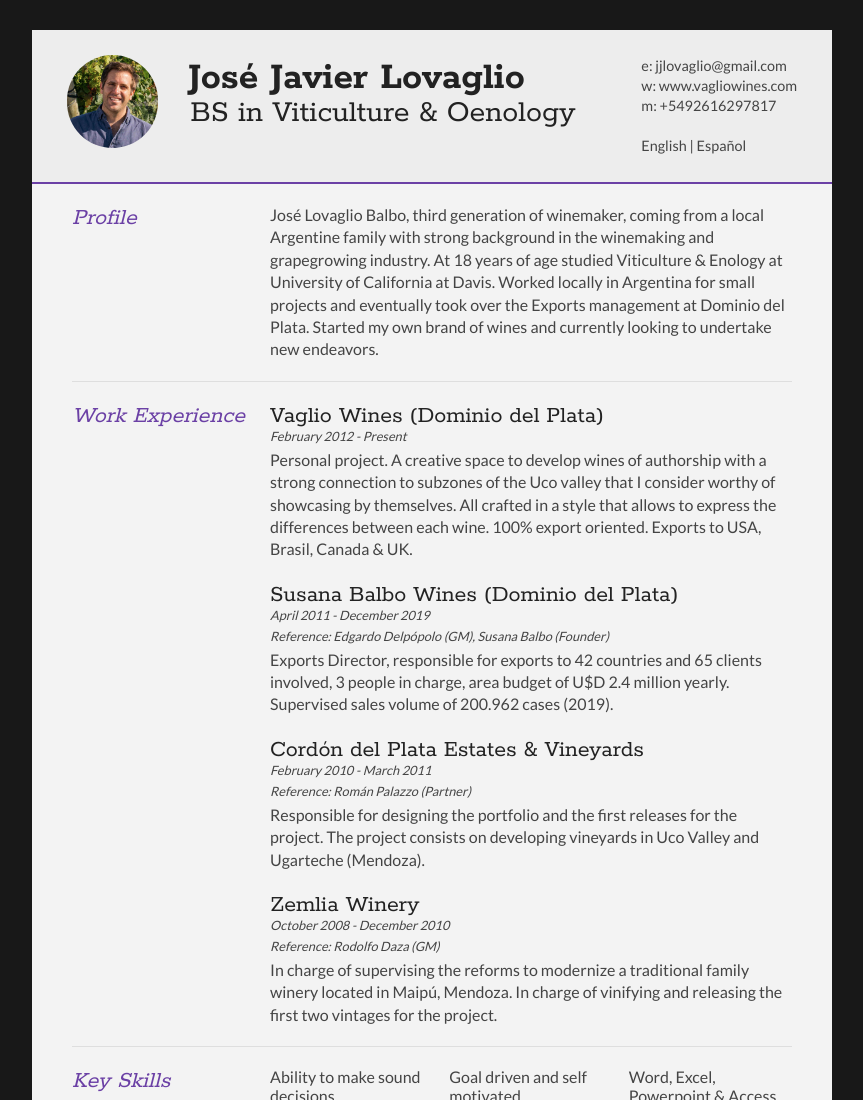
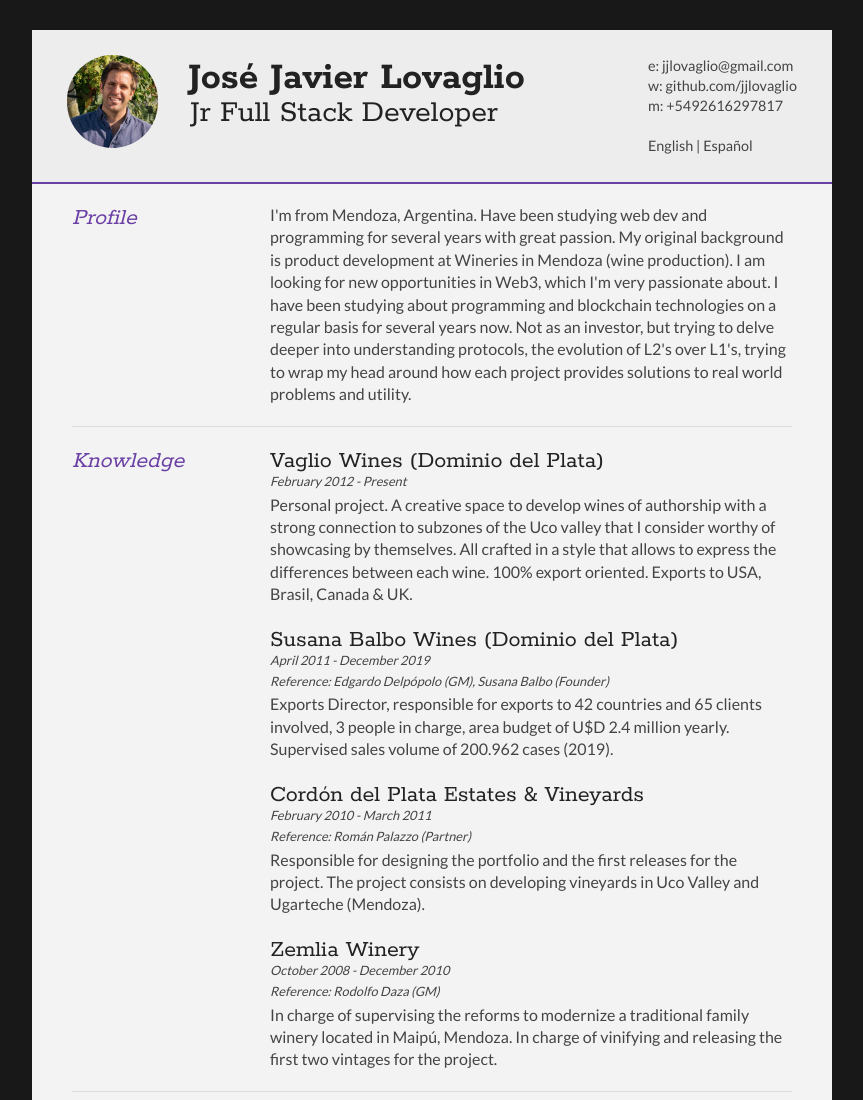
Before and after one commit to jjlovaglio/jjlovaglio.github.io, a plain HTML site: page cv_english.html in a window 1280 px wide. Shown: the top 1100 px of the page, without its empty margins (208-1071 px from the left). Drawn offline with Linux system fonts and the light colour scheme.

Commit message:
profile modified

```diff
--- a/cv_english.html
+++ b/cv_english.html
@@ -3,13 +3,16 @@
   <head>
     <title>José Lovaglio - Curriculum Vitae</title>
 
-<meta name="viewport" content="width=device-width"/>
-<meta name="description" content="El Curriculum Vitae de José Lovaglio."/>
-<meta charset="UTF-8">
+    <meta name="viewport" content="width=device-width" />
+    <meta name="description" content="El Curriculum Vitae de José Lovaglio." />
+    <meta charset="UTF-8" />
 
-<link type="text/css" rel="stylesheet" href="style.css">
-<link href='http://fonts.googleapis.com/css?family=Rokkitt:400,700|Lato:400,300' rel='stylesheet' type='text/css'>
-
+    <link type="text/css" rel="stylesheet" href="style.css" />
+    <link
+      href="http://fonts.googleapis.com/css?family=Rokkitt:400,700|Lato:400,300"
+      rel="stylesheet"
+      type="text/css"
+    />
   </head>
   <body id="top">
     <div id="cv" class="instaFade">
@@ -20,17 +23,25 @@
 
         <div id="name">
           <h1 class="quickFade delayTwo">José Javier Lovaglio</h1>
-			<h2 class="quickFade delayThree">BS in Viticulture & Oenology</h2>
+          <h2 class="quickFade delayThree">Jr Full Stack Developer</h2>
         </div>
 
         <div id="contactDetails" class="quickFade delayFour">
           <ul>
-				<li>e: <a href="mailto:jjlovaglio@gmail.com" target="_blank">jjlovaglio@gmail.com</a></li>
-				<li>w: <a href="http://www.vagliowines.com">www.vagliowines.com</a></li>
+            <li>
+              e:
+              <a href="mailto:jjlovaglio@gmail.com" target="_blank"
+                >jjlovaglio@gmail.com</a
+              >
+            </li>
+            <li>w: <a href="#">github.com/jjlovaglio</a></li>
             <li>m: +5492616297817</li>
           </ul>
           <ul id="lang">
-				<li><a href="cv_english.html">English</a> | <a href="cv_espanol.html">Español</a></li>
+            <li>
+              <a href="cv_english.html">English</a> |
+              <a href="cv_espanol.html">Español</a>
+            </li>
           </ul>
         </div>
         <div class="clear"></div>
@@ -44,45 +55,52 @@
             </div>
 
             <div class="sectionContent">
-					<p>José Lovaglio Balbo, third generation of winemaker,
-coming from a local Argentine family with strong background in the winemaking
-and grapegrowing industry.
-At 18 years of age studied Viticulture & Enology at
-University of California at Davis. Worked locally in Argentina for small projects
-and eventually took over the Exports management at Dominio del Plata. Started my
-own brand of wines and currently looking to undertake new endeavors.
+              <p>
+                I'm from Mendoza, Argentina. Have been studying web dev and
+                programming for several years with great passion. My original
+                background is product development at Wineries in Mendoza (wine
+                production). I am looking for new opportunities in Web3, which
+                I'm very passionate about. I have been studying about
+                programming and blockchain technologies on a regular basis for
+                several years now. Not as an investor, but trying to delve
+                deeper into understanding protocols, the evolution of L2's over
+                L1's, trying to wrap my head around how each project provides
+                solutions to real world problems and utility.
               </p>
             </div>
           </article>
           <div class="clear"></div>
         </section>
 
-
         <section>
           <div class="sectionTitle">
-				<h1>Work Experience</h1>
+            <h1>Knowledge</h1>
           </div>
 
           <div class="sectionContent">
             <article>
               <h2>Vaglio Wines (Dominio del Plata)</h2>
               <p class="subDetails">February 2012 - Present</p>
-					<p>Personal project. A creative space to develop wines of authorship
-						with a strong connection to subzones of the Uco valley that I consider
-						worthy of showcasing by themselves. All crafted in a style that allows
-						to express the differences between each wine. 100% export oriented.
-						Exports to USA, Brasil, Canada & UK. </p>
-
+              <p>
+                Personal project. A creative space to develop wines of
+                authorship with a strong connection to subzones of the Uco
+                valley that I consider worthy of showcasing by themselves. All
+                crafted in a style that allows to express the differences
+                between each wine. 100% export oriented. Exports to USA, Brasil,
+                Canada & UK.
+              </p>
             </article>
 
             <article>
               <h2>Susana Balbo Wines (Dominio del Plata)</h2>
               <p class="subDetails">April 2011 - December 2019</p>
-					<p class="subDetails">Reference: Edgardo Delpópolo (GM),
-					Susana Balbo (Founder)</p>
-					<p>Exports Director, responsible for exports to 42 countries and 65 clients
-						involved, 3 people in charge, area budget of U$D 2.4 million
-					 yearly. Supervised sales volume of 200.962 cases (2019).
+              <p class="subDetails">
+                Reference: Edgardo Delpópolo (GM), Susana Balbo (Founder)
+              </p>
+              <p>
+                Exports Director, responsible for exports to 42 countries and 65
+                clients involved, 3 people in charge, area budget of U$D 2.4
+                million yearly. Supervised sales volume of 200.962 cases (2019).
               </p>
             </article>
 
@@ -90,23 +108,26 @@ own brand of wines and currently looking to undertake new endeavors.
               <h2>Cordón del Plata Estates & Vineyards</h2>
               <p class="subDetails">February 2010 - March 2011</p>
               <p class="subDetails">Reference: Román Palazzo (Partner)</p>
-					<p> Responsible for designing the portfolio and the first releases for
-						the project. The project consists on developing vineyards in Uco
-						Valley and Ugarteche (Mendoza).</p>
+              <p>
+                Responsible for designing the portfolio and the first releases
+                for the project. The project consists on developing vineyards in
+                Uco Valley and Ugarteche (Mendoza).
+              </p>
             </article>
 
             <article>
               <h2>Zemlia Winery</h2>
               <p class="subDetails">October 2008 - December 2010</p>
               <p class="subDetails">Reference: Rodolfo Daza (GM)</p>
-					<p>In charge of supervising the reforms to modernize a traditional
-						family winery located in Maipú, Mendoza. In charge of vinifying and
-						releasing the first two vintages for the project.</p>
+              <p>
+                In charge of supervising the reforms to modernize a traditional
+                family winery located in Maipú, Mendoza. In charge of vinifying
+                and releasing the first two vintages for the project.
+              </p>
             </article>
           </div>
           <div class="clear"></div>
         </section>
-
 
         <section>
           <div class="sectionTitle">
@@ -127,7 +148,6 @@ own brand of wines and currently looking to undertake new endeavors.
           <div class="clear"></div>
         </section>
 
-
         <section>
           <div class="sectionTitle">
             <h1>Education</h1>
@@ -137,10 +157,14 @@ own brand of wines and currently looking to undertake new endeavors.
             <article>
               <h2>Univerity of California at Davis (UCDavis)</h2>
               <p class="subDetails">August 2003 - June 2008</p>
-					<p class="subDetails">Bachelor's of Science Degree in Viticulture & Oenology</p>
-					<p> 4 year coursework and winery stages in the Napa, Sonoma and Russian
-						River Valley area. (Niebaum Coppola, Robert Mondavi, Mt. Eden,
-				St. Supery, Davis Family Vineyards).</p>
+              <p class="subDetails">
+                Bachelor's of Science Degree in Viticulture & Oenology
+              </p>
+              <p>
+                4 year coursework and winery stages in the Napa, Sonoma and
+                Russian River Valley area. (Niebaum Coppola, Robert Mondavi, Mt.
+                Eden, St. Supery, Davis Family Vineyards).
+              </p>
             </article>
 
             <article>
@@ -152,12 +176,18 @@ own brand of wines and currently looking to undertake new endeavors.
           </div>
           <div class="clear"></div>
         </section>
-
       </div>
     </div>
     <script type="text/javascript">
-var gaJsHost = (("https:" == document.location.protocol) ? "https://ssl." : "http://www.");
-document.write(unescape("%3Cscript src='" + gaJsHost + "google-analytics.com/ga.js' type='text/javascript'%3E%3C/script%3E"));
+      var gaJsHost =
+        "https:" == document.location.protocol ? "https://ssl." : "http://www.";
+      document.write(
+        unescape(
+          "%3Cscript src='" +
+            gaJsHost +
+            "google-analytics.com/ga.js' type='text/javascript'%3E%3C/script%3E"
+        )
+      );
     </script>
     <script type="text/javascript">
       var pageTracker = _gat._getTracker("UA-3753241-1");
```
Lines whose indentation alone changed are shown as unchanged.
